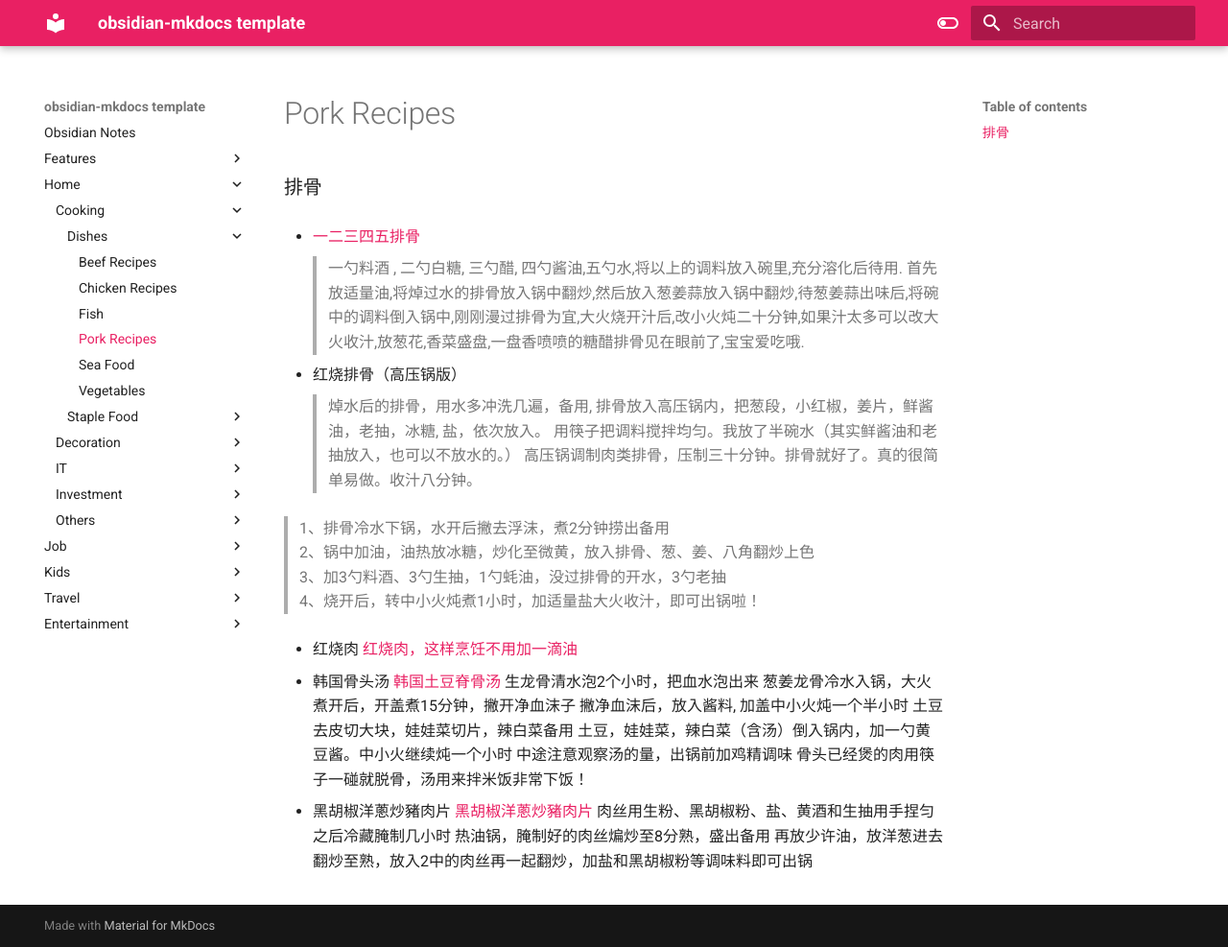
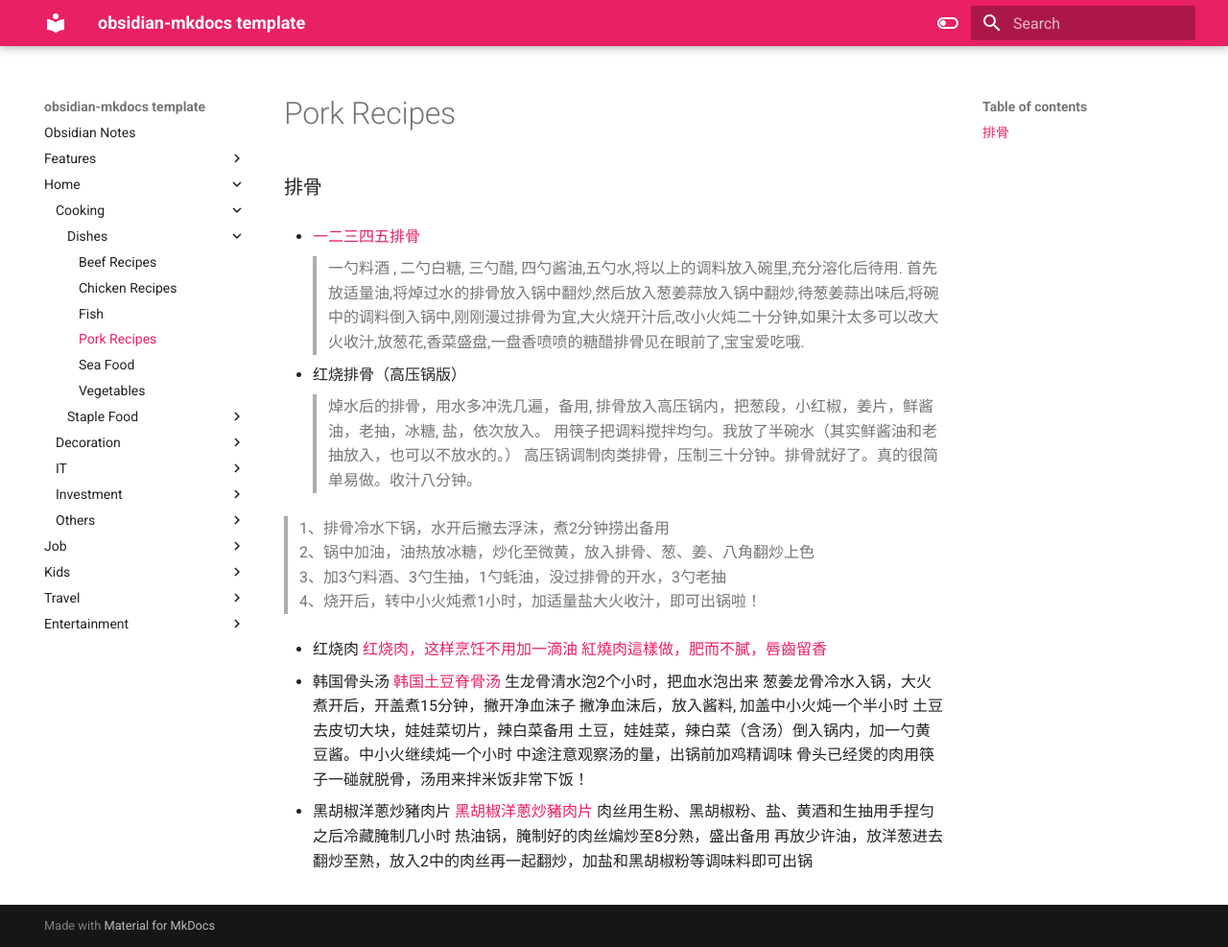
Before and after one commit to macsymgit/obsidian, an MkDocs documentation site: the page built from docs/Home/Cooking/Dishes/Pork Recipes.md, in a window 1280 px wide and 987 px high. Shown: the whole window at 96% size. Built offline with MkDocs 1.6.1 and Material for MkDocs 9.7.7, drawn with Linux system fonts in a browser that asks for light colours.

Commit message:
vault backup: 2025-06-20 05:31:09

```diff
--- a/docs/Home/Cooking/Dishes/Pork Recipes.md
+++ b/docs/Home/Cooking/Dishes/Pork Recipes.md
@@ -16,6 +16,7 @@
 
 * 红烧肉
 	[红烧肉，这样烹饪不用加一滴油](https://www.youtube.com/watch?v=Bh7FjZ-W1IM)
+	[紅燒肉這樣做，肥而不膩，唇齒留香](https://www.youtube.com/shorts/zTeAAZKSiIU)
 
 * 韩国骨头汤
 	[韩国土豆脊骨汤](https://www.youtube.com/watch?v=NVGBVIrwMzI)
```
Also changed, not shown: 1 other file.
